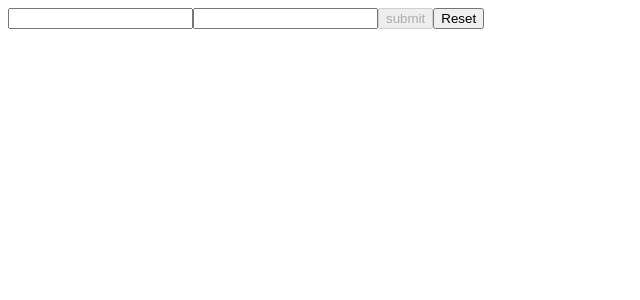
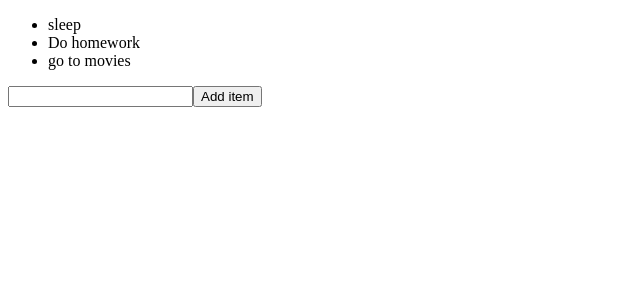
Before and after one commit to marcopiro91/React-Esercizi, a React (Create React App) app: page / in a window 1280 px wide. Shown: the top 300 px of the page, without its empty margins (0-640 px from the left). Built offline with nearby package versions, Linux system fonts and the light colour scheme.

Commit message:
exercise-23

```diff
--- a/src/App.js
+++ b/src/App.js
@@ -1,10 +1,8 @@
 import React from "react";
-import { Login } from "./Login"
+import { ToDoList } from "./ToDoList"
 
 export class App extends React.Component {
     render() {
-        return <div>
-                    <Login onLogin = {this.onLogin} />
-               </div>
+        return <ToDoList />
     }
 }
--- a/src/Login.js
+++ /dev/null
@@ -1,37 +0,0 @@
-/* Add a "reset" button to the Login component that clears the content of all three inputs when clicked. */
-
-import React from "react";
-
-export class Login extends React.Component {
-    state = {
-        username: '',
-        password: ''
-    }
-
-
-    handleInputChange = (event) => {
-        const name = event.target.name;
-        this.setState({[name]: event.target.value})
-    }
-
-
-    handleButtonCLick = () => {
-        this.props.onLogin(this.state)
-    }
-
-    handleReset = () => {
-        this.setState({
-            username: '',
-            password: '',
-        })
-    }
-
-    render() {
-        return <form>
-                    <input name="username" type="text" value={this.state.username} onChange={this.handleInputChange}></input>
-                    <input name="password"type="password" value={this.state.password} onChange={this.handleInputChange}></input>
-                    <button disabled={!this.state.username || !this.state.password} onClick={this.handleButtonCLick}>submit</button>
-                    <button onClick={this.handleReset}>Reset</button>
-                </form>
-    }
-}
--- /dev/null
+++ b/src/ToDoList.js
@@ -0,0 +1,32 @@
+import React from "react";
+
+export class ToDoList extends React.Component {
+    _input = React.createRef()
+    state = {
+        todos: [
+            "sleep",
+            "Do homework",
+            "go to movies"
+        ]
+    }
+
+    handleButtonClick = () => {
+        this.setState((state) => {
+            return {
+                todos: [...state.todos, this._input.current.value]
+            }
+        })
+    }
+
+    render() {
+            return  <div>
+                        <ul>
+                            {this.state.todos.map((item, index) => {
+                                return <li key={index}>{item}</li>
+                            })}
+                        </ul>
+                        <input ref={this._input} type="text" />
+                        <button onClick={this.handleButtonClick}>Add item</button>
+                    </div>
+    }
+}
```
